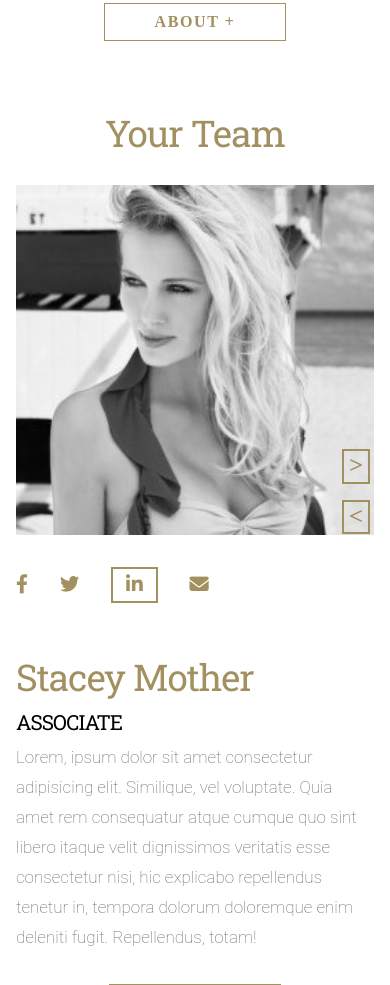
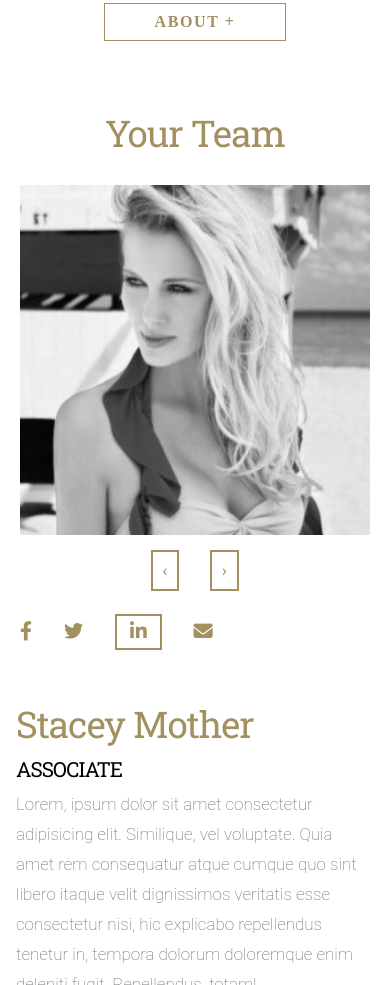
Before and after one commit to ranaakhil/law-template, a plain HTML site: page index.html in a window 390 px wide. Shown: the part 1457-2442 px from the top of the page. Drawn offline with nearby package versions, Linux system fonts and the light colour scheme; a web font is replaced by a local one.

Commit message:
add slider

```diff
--- a/css/query.css
+++ b/css/query.css
@@ -40,18 +40,23 @@
         align-items: center;
         justify-content: center;
     }
-    .section2 .column img {
-       margin-top: 0;
+    .section2 .column .owl-carousel .item img {
+        margin-top: 0rem;
+    }
+    .section2 .owl-prev span{
+        right: -21%;
+        top: 74%;
+    }
+    .section2 .owl-next span{
+        right: -21%;
+        top: 59%;
     }
     .section2 .team {
         padding-top: 4.5rem;
         padding-bottom: 1rem;
         text-align: center;
     }
-    .section2 .flex {
-        left: 68.5%;
-        top: 81%;
-    }
+
     .section3 .flex-row {
         flex-direction: column;
         gap: 1rem;
@@ -241,8 +246,19 @@
         align-items: center;
         justify-content: center;
     }
-    .section2 .column img {
-       margin-top: 0;
+    .section2 .column .owl-carousel .item img {
+        margin-top: 0rem;
+    }
+    .section2 .column .owl-carousel{
+        width: 100%;
+    }
+    .section2 .owl-prev span{
+        right: 50%;
+        top: 88%;
+    }
+    .section2 .owl-next span{
+        right: 33%;
+        top: 88%;
     }
     .section2 .team {
         padding-top: 4.5rem;
@@ -250,10 +266,7 @@
         text-align: center;
         font-size: 2.3rem;
     }
-    .section2 .flex {
-        left: 83.5%;
-        top: 85.2%;
-    }
+
     .section3 .contents p {
         padding-left: 0;
         font-size: 1.063rem;
@@ -514,8 +527,16 @@
         align-items: center;
         justify-content: center;
     }
-    .section2 .column img {
-       margin-top: 0;
+    .section2 .column .owl-carousel .item img {
+        margin-top: 0rem;
+    }
+    .section2 .owl-prev span{
+        right: 50%;
+        top: 88%;
+    }
+    .section2 .owl-next span{
+        right: 33%;
+        top: 88%;
     }
     .section2 .team {
         padding-top: 4.5rem;
@@ -523,10 +544,7 @@
         text-align: center;
         font-size: 2.3rem;
     }
-    .section2 .flex {
-        left: 83.5%;
-        top: 85.2%;
-    }
+
     .section3 .contents p {
         padding-left: 0;
         font-size: 1.063rem;
--- a/css/style.css
+++ b/css/style.css
@@ -324,14 +324,6 @@ input,textarea{
     line-height: 2rem;
     margin-bottom: 2rem;
  }
-
-
-.section2 .column img {
-    margin-top: 20rem;
-    min-height: 350px;
-
-
-}
 .section2{
     position: relative;
 }
@@ -345,20 +337,33 @@ input,textarea{
   left: 25.6%;
 
 }
+.section2 .column .owl-carousel .item img {
+    margin-top: 20rem;
+    min-height: 350px;
+    max-width: 350px;
 
 
-.section2 .flex{
- position: absolute;
- left: 37.5%;
- top: 77%;
 }
-.section2 .column .flex .slide{
+.section2 .column .owl-carousel{
+    max-width: 350px;
+}
+.section2 .owl-prev span{
+    color: var(--clr-lightbrown);
     border: 2px solid var(--clr-lightbrown);
-    padding: 0.4rem;
+    padding: 0.6rem;
+    margin: 1rem ;
+    position: absolute;
+    right: -21%;
+    top: 85%;
+}
+.section2 .owl-next span{
+    color: var(--clr-lightbrown);
+    border: 2px solid var(--clr-lightbrown);
+    padding: 0.6rem;
     margin: 1rem;
-}
-.section2 .column .flex .slide i{
-    color: var(--clr-lightbrown);
+    position: absolute;
+    right: -21%;
+    top: 78%;
 }
 .section2 .team{
     font-size: 2.55rem;
--- a/index.html
+++ b/index.html
@@ -77,14 +77,10 @@
             <div class="container">
                 <div class="flex-row">
                     <div class="column column-relative">
-                        <img src="/img/actor.jpg" alt="">
-                        <div class="flex">
-                            <div class="slide">
-                                <i class="fa-regular fa-greater-than"></i>
-                            </div>
-                            <div class="slide">
-                                <i class="fa-regular fa-less-than"></i>
-                            </div>
+                        <div class="owl-carousel owl-theme">
+                            <div class="item"><img src="/img/actor.jpg" alt=""></div>
+                            <div class="item"><img src="/img/actor.jpg" alt=""></div>
+                            <div class="item"><img src="/img/actor.jpg" alt=""></div>
                         </div>
                         <div class="social-icon">
                             <a href="#"><i class="fa-brands fa-facebook-f"></i></a>
```
